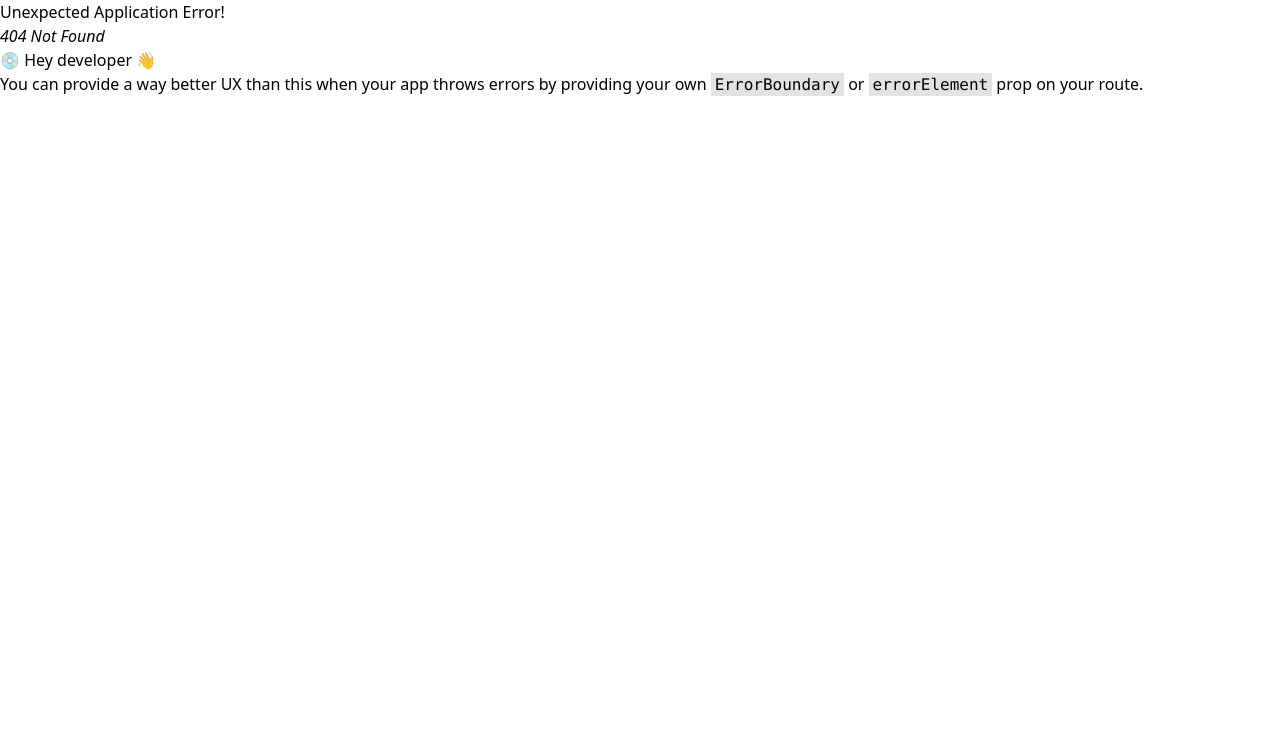
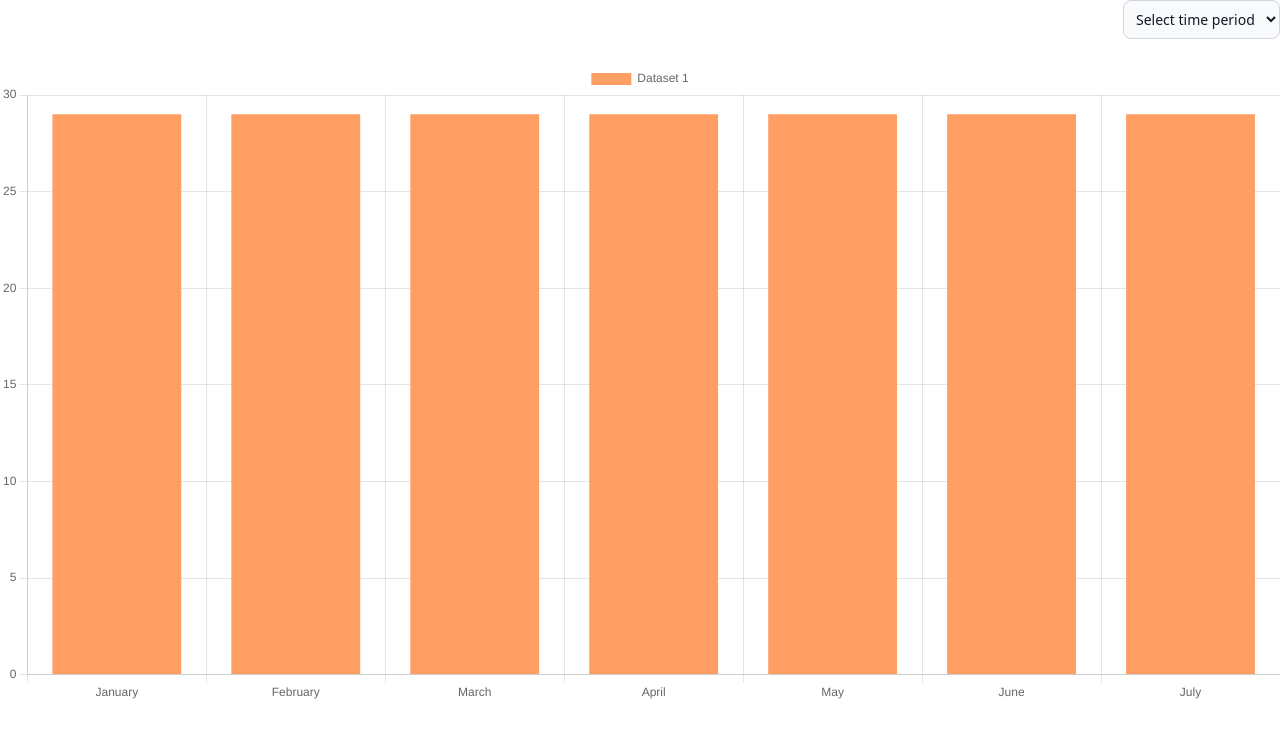
Before and after one commit to CreativePhilip/awt_group_project, a React (Vite) app in the folder frontend/: page /meetings_duration in a window 1280 px wide. Before the commit this address had no page. Shown: the top 738 px of the page. Built offline with nearby package versions, Linux system fonts and the light colour scheme.

Commit message:
add base for graphs

```diff
--- a/frontend/package.json
+++ b/frontend/package.json
@@ -12,8 +12,10 @@
     "@headlessui/react": "^1.7.13",
     "@heroicons/react": "^2.0.17",
     "axios": "^1.4.0",
+    "chart.js": "^4.3.0",
     "formik": "^2.2.9",
     "react": "^18.2.0",
+    "react-chartjs-2": "^5.2.0",
     "react-dom": "^18.2.0",
     "react-quill": "^2.0.0",
     "react-router-dom": "^6.9.0",
--- /dev/null
+++ b/frontend/src/components/MeetingDurationGraph.tsx
@@ -0,0 +1,75 @@
+import React, { useEffect, useState } from "react";
+import {
+  Chart as ChartJS,
+  CategoryScale,
+  LinearScale,
+  BarElement,
+  Title,
+  Tooltip,
+  Legend,
+} from "chart.js";
+import { Bar } from "react-chartjs-2";
+import SelectOption from "./Select";
+
+ChartJS.register(
+  CategoryScale,
+  LinearScale,
+  BarElement,
+  Title,
+  Tooltip,
+  Legend
+);
+
+const options = {
+  responsive: true,
+  plugins: {
+    legend: {
+      position: "top" as const,
+    },
+  },
+};
+
+const labels = [
+  "January",
+  "February",
+  "March",
+  "April",
+  "May",
+  "June",
+  "July",
+];
+
+const data = {
+  labels,
+  datasets: [
+    {
+      label: "Dataset 1",
+      data: labels.map(() => 29),
+      backgroundColor: "rgba(255, 158, 99, 1)",
+    },
+  ],
+};
+
+export default function MeetingsDurationGraph() {
+  const [selectedPeriod, setSelectedPeriod] = useState<any>();
+
+  useEffect(() => {
+
+  }, [selectedPeriod]);
+
+  return (
+    <div className="grid justify-items-center items-start">
+      <SelectOption
+        options={[
+          { value: "week", label: "Weekly" },
+          { value: "month", label: "Monthly" },
+          { value: "year", label: "Yearly" },
+        ]}
+        selected="Select time period"
+        onChange={setSelectedPeriod}
+        containerStyle="justify-self-end"
+      />
+      <Bar options={options} data={data} />
+    </div>
+  );
+}
--- /dev/null
+++ b/frontend/src/components/Nullable.tsx
@@ -0,0 +1,8 @@
+import {ReactNode} from "react";
+
+export default function Nullable({children, display}: {children: ReactNode, display: Boolean}){
+    if (display) {
+        return <>children</>;
+    }
+    return null;
+}
--- /dev/null
+++ b/frontend/src/components/Select.tsx
@@ -0,0 +1,39 @@
+import { ChangeEvent } from "react";
+import Nullable from "./Nullable";
+
+interface Option {
+  value: string;
+  label: string;
+}
+
+interface Props {
+  options: Option[];
+  selected: string;
+  onChange: (o: any)=>void;
+  containerStyle?: string;
+  label?: string;
+}
+
+export default function SelectOption(props: Props) {
+  const { options, selected, label, onChange, containerStyle } = props;
+  return (
+    <div className={containerStyle}>
+      <Nullable display={label != undefined}>
+        <label className="block mb-2 text-sm font-medium text-gray-900">
+          {label}
+        </label>
+      </Nullable>
+
+      <select
+        id="small"
+        className={`block w-full p-2 mb-6 text-sm text-gray-900 border border-gray-300 rounded-lg bg-gray-50 focus:ring-blue-500 focus:border-blue-5000`}
+        onChange={(e: ChangeEvent<HTMLSelectElement>) => onChange(e.target.value)}
+      >
+        <option selected>{selected}</option>
+        {options.map((o: Option) => {
+          return <option value={o.value}>{o.label}</option>;
+        })}
+      </select>
+    </div>
+  );
+}
--- a/frontend/src/router.tsx
+++ b/frontend/src/router.tsx
@@ -6,6 +6,7 @@ import {LoginView} from "./views/LoginView";
 import {LoggedInRoute} from "./components/LoggedInRoute";
 import {RegisterView} from "./views/RegisterView";
 import TextEditor from "./components/TextEditor";
+import MeetingsDurationGraph from "./components/MeetingDurationGraph";
 
 
 export const router = createBrowserRouter([
@@ -30,5 +31,9 @@ export const router = createBrowserRouter([
     {
         path    : "/text_editor",
         element: <TextEditor></TextEditor>
+    },
+    {
+        path    : "/meetings_duration",
+        element: <MeetingsDurationGraph/>
     }
 ])
```
Also changed, not shown: 1 other file (tests, documents, lock files or other folders).
